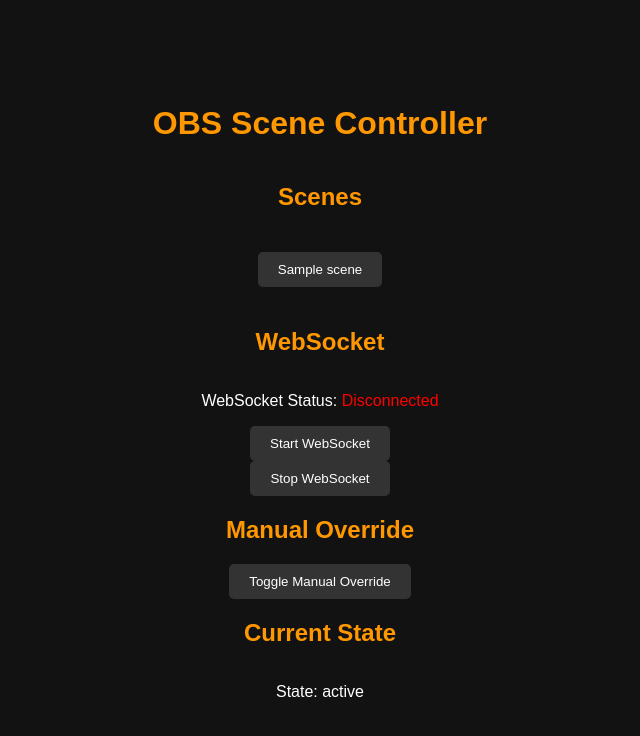
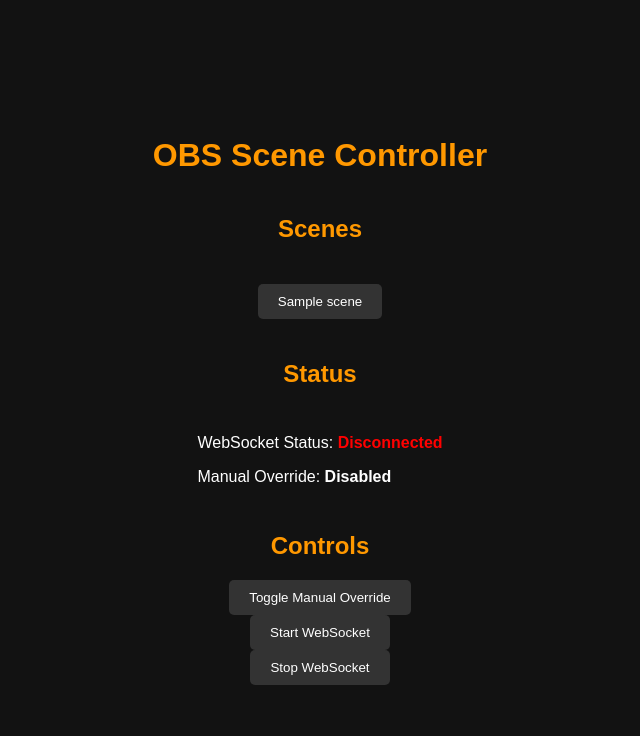
Before and after one commit to tahandy/ddrcv, a Flask app: template apps/obs/app/templates/index.html in a window 1280 px wide. Shown: the top 736 px of the page, without its empty margins (320-960 px from the left). Run offline with Flask 3, Linux system fonts and the light colour scheme; the template is opened without the code that fills it: most values are stand-ins (such as "Sample title", 1, 10 or a date in 2020); data that the repository does not hold is empty.

Commit message:
Controlling OBS

```diff
--- a/apps/obs/app/obs_controller.py
+++ b/apps/obs/app/obs_controller.py
@@ -3,7 +3,7 @@
 import time
 import websockets
 import json
-from flask import Blueprint, request, jsonify, render_template
+from flask import Blueprint, request, jsonify, render_template, Response
 from obsws_python import ReqClient
 
 # OBS WebSocket Configuration
@@ -133,6 +133,7 @@
 def index():
     global manual_override, ws_connected, active_scene, current_state
     scenes = obs_client.get_scene_list().scenes
+    scenes = reversed(scenes)
     with lock:
         current_active_scene = active_scene
     return render_template(
@@ -157,6 +158,24 @@
     return jsonify(success=False, error="No scene name provided"), 400
 
 
+# Streaming function for Server-Sent Events
+def event_stream():
+    global manual_override, ws_connected, active_scene
+    while True:
+        with lock:
+            data = {
+                "active_scene": active_scene,
+                "ws_connected": ws_connected,
+                "manual_override": manual_override,
+            }
+        yield f"data: {json.dumps(data)}\n\n"
+        time.sleep(1)  # Send updates every second
+
+@obs_blueprint.route("/events")
+def events():
+    return Response(event_stream(), content_type="text/event-stream")
+
+
 @obs_blueprint.route("/toggle_override", methods=["POST"])
 def toggle_override():
     global manual_override
--- a/apps/obs/app/templates/index.html
+++ b/apps/obs/app/templates/index.html
@@ -48,44 +48,25 @@
         button.active {
             background-color: #ff9800;
         }
-    </style>
-    <script>
-        async function switchScene(sceneName) {
-            const response = await fetch("/switch_scene", {
-                method: "POST",
-                headers: { "Content-Type": "application/json" },
-                body: JSON.stringify({ scene_name: sceneName }),
-            });
-            if (response.ok) location.reload();
+
+        .status {
+            margin: 10px 0;
         }
 
-        async function toggleOverride() {
-            const response = await fetch("/toggle_override", {
-                method: "POST",
-                headers: { "Content-Type": "application/json" },
-            });
-            const data = await response.json();
-            alert(`Manual Override: ${data.manual_override ? 'Enabled' : 'Disabled'}`);
-            location.reload();
+        .status span {
+            font-weight: bold;
         }
-
-        async function wsControl(action) {
-            const response = await fetch("/ws_control", {
-                method: "POST",
-                headers: { "Content-Type": "application/json" },
-                body: JSON.stringify({ action }),
-            });
-            location.reload();
-        }
-    </script>
+    </style>
 </head>
 <body>
     <h1>OBS Scene Controller</h1>
+
     <h2>Scenes</h2>
     <ul>
         {% for scene in scenes %}
             <li>
                 <button
+                    data-scene="{{ scene }}"
                     class="{% if active_scene == scene %}active{% endif %}"
                     onclick="switchScene('{{ scene }}')">
                     {{ scene }}
@@ -93,13 +74,78 @@
             </li>
         {% endfor %}
     </ul>
-    <h2>WebSocket</h2>
-    <p>WebSocket Status: <span style="color: {{ 'green' if ws_connected else 'red' }};">{{ 'Connected' if ws_connected else 'Disconnected' }}</span></p>
+
+    <h2>Status</h2>
+    <div class="status">
+        <p>WebSocket Status: <span id="ws-status" style="color: {{ 'green' if ws_connected else 'red' }};">
+            {{ 'Connected' if ws_connected else 'Disconnected' }}</span></p>
+        <p>Manual Override: <span id="override-status">{{ 'Enabled' if manual_override else 'Disabled' }}</span></p>
+    </div>
+
+    <h2>Controls</h2>
+    <button onclick="toggleOverride()">Toggle Manual Override</button>
     <button onclick="wsControl('start')">Start WebSocket</button>
     <button onclick="wsControl('stop')">Stop WebSocket</button>
-    <h2>Manual Override</h2>
-    <button onclick="toggleOverride()">Toggle Manual Override</button>
-    <h2>Current State</h2>
-    <p>State: {{ current_state }}</p>
+
+    <script>
+        // Function to switch scenes
+        async function switchScene(sceneName) {
+            const response = await fetch("/obs/switch_scene", {
+                method: "POST",
+                headers: { "Content-Type": "application/json" },
+                body: JSON.stringify({ scene_name: sceneName }),
+            });
+            if (!response.ok) {
+                alert("Failed to switch scene.");
+            }
+        }
+
+        // Function to toggle manual override
+        async function toggleOverride() {
+            const response = await fetch("/obs/toggle_override", {
+                method: "POST",
+                headers: { "Content-Type": "application/json" },
+            });
+            const data = await response.json();
+            alert(`Manual Override: ${data.manual_override ? 'Enabled' : 'Disabled'}`);
+        }
+
+        // Function to control WebSocket connection
+        async function wsControl(action) {
+            const response = await fetch("/obs/ws_control", {
+                method: "POST",
+                headers: { "Content-Type": "application/json" },
+                body: JSON.stringify({ action }),
+            });
+            if (!response.ok) {
+                alert("Failed to update WebSocket connection.");
+            }
+        }
+
+        // Set up Server-Sent Events (SSE) for real-time updates
+        const eventSource = new EventSource("/obs/events");
+
+        eventSource.onmessage = function(event) {
+            const data = JSON.parse(event.data);
+
+            // Update active scene button highlighting
+            document.querySelectorAll("button.active").forEach((btn) => btn.classList.remove("active"));
+            const activeButton = document.querySelector(`button[data-scene="${data.active_scene}"]`);
+            if (activeButton) activeButton.classList.add("active");
+
+            // Update WebSocket status
+            const wsStatus = document.getElementById("ws-status");
+            wsStatus.textContent = data.ws_connected ? "Connected" : "Disconnected";
+            wsStatus.style.color = data.ws_connected ? "green" : "red";
+
+            // Update manual override status
+            const overrideStatus = document.getElementById("override-status");
+            overrideStatus.textContent = data.manual_override ? "Enabled" : "Disabled";
+        };
+
+        eventSource.onerror = function() {
+            console.error("EventSource error occurred.");
+        };
+    </script>
 </body>
 </html>
--- a/apps/obs/run.py
+++ b/apps/obs/run.py
@@ -5,7 +5,7 @@
 app = Flask(__name__)
 
 # Register the OBS blueprint
-app.register_blueprint(obs_blueprint, url_prefix="/")
+app.register_blueprint(obs_blueprint, url_prefix="/obs")
 
 if __name__ == "__main__":
     app.run(port=5001, debug=True)
--- a/ddrcv/publish/websocket_publisher.py
+++ b/ddrcv/publish/websocket_publisher.py
@@ -42,7 +42,7 @@
                 self.latest_message['version'] %= 32000
 
     def stop(self):
-        if self.process and self.process.is_alive():
+        if self.process is not None and self.process.is_alive():
             self.process.terminate()
             self.process.join()
 
```
